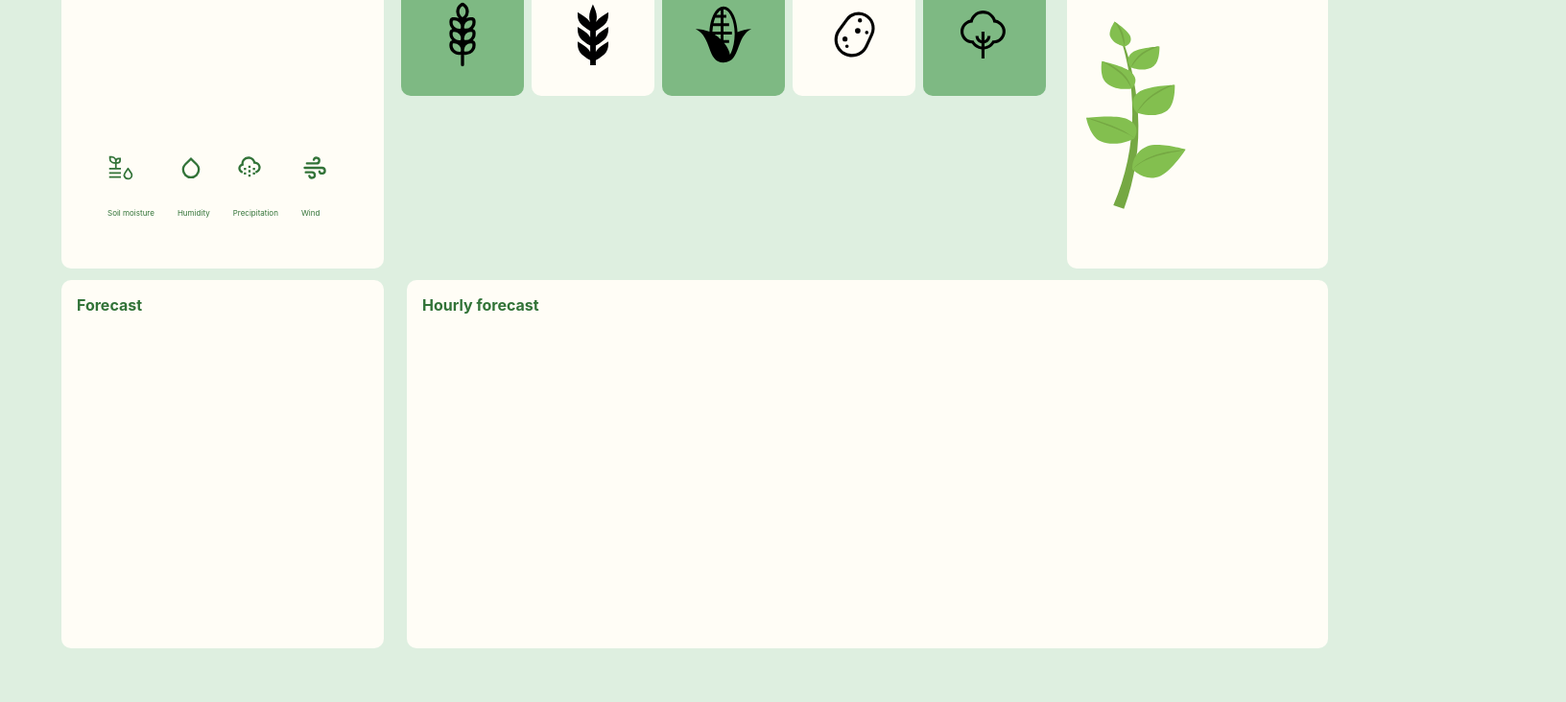
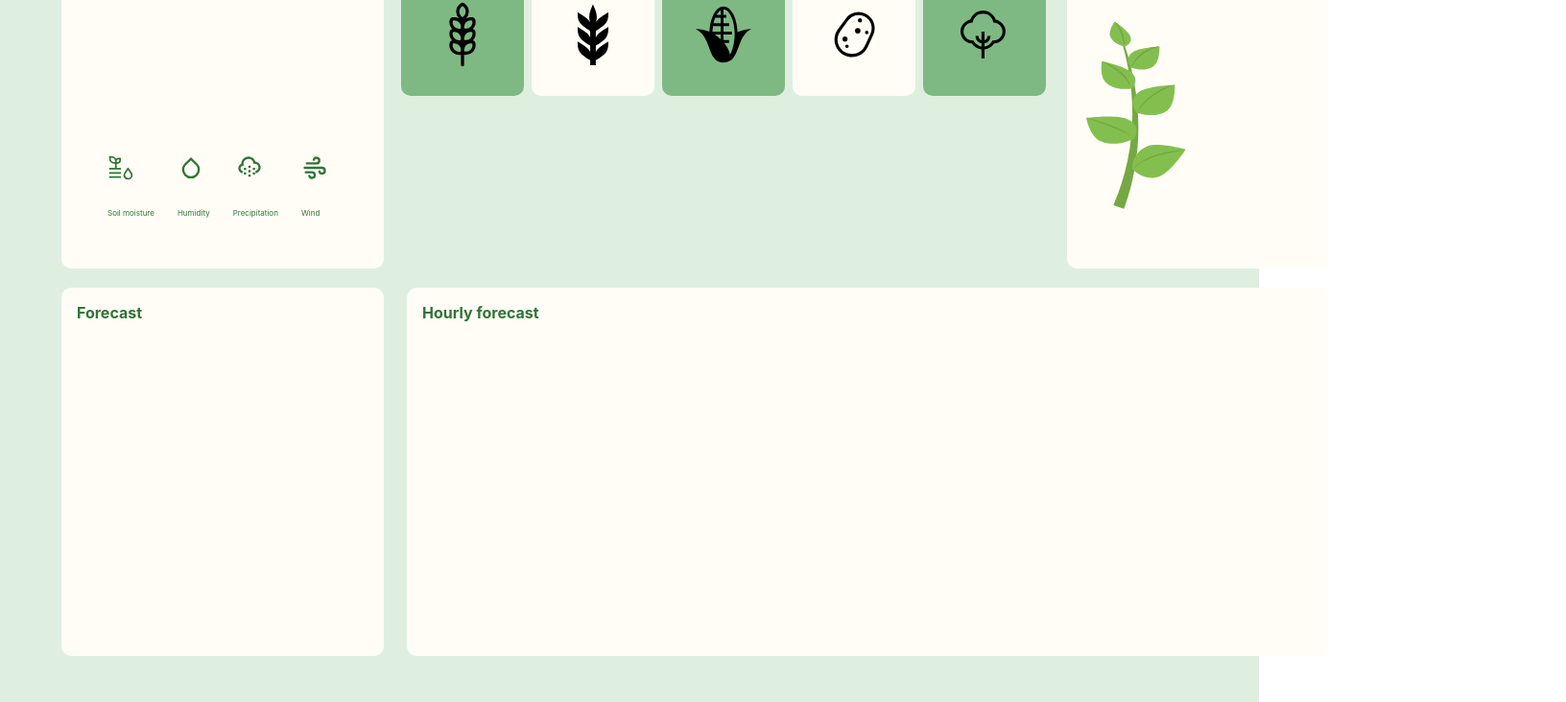
Before and after one commit to sana-siddiqui3/cropguardian, a React (Create React App) app: page / in a window 1280 px wide. Shown: the part 100-832 px from the top of the page at 96% size, 1632 px wide, since content can reach past the window. Built offline with nearby package versions, Linux system fonts and the light colour scheme; no server answers; the HTML template or start-up script is replaced by a standard one.

Commit message:
spelling correction

```diff
--- a/src/App.js
+++ b/src/App.js
@@ -84,8 +84,8 @@ function App() {
         </div>
       </div>
 
-      <div className="forcast">
-        <div className="forcast-title">
+      <div className="forecast">
+        <div className="forecast-title">
           <p>Forecast</p>
         </div>
       </div>
@@ -148,7 +148,7 @@ function App() {
       <img src="herb.svg" alt="Herb" className="herb-image" />
 
       <div className="hour">
-        <div className="hourlyforcast-title">
+        <div className="hourlyforecast-title">
           <p>Hourly forecast</p>
         </div>
       </div>
--- a/src/Weather.js
+++ b/src/Weather.js
@@ -217,7 +217,7 @@ const Weather = ({onCityCoordinatesChange, onTemperatuerChange}) => {
         )}
 
 
-        <div className="hourlyforcast-container">
+        <div className="hourlyforecast-container">
             <canvas id="hourlyChartTemp"></canvas>
         </div>
 
--- a/src/index.css
+++ b/src/index.css
@@ -18,7 +18,7 @@ code {
 }
 
 .App {
-  width: 200vh;
+  width:100%;
   min-height: 100vh;
   padding: 1rem;
   background-color: rgb(222, 239, 224);
@@ -27,10 +27,19 @@ code {
 .App .weather-main,
 .App .soil,
 .App .hour,
-.App .forcast {
+.App .forecast {
   text-align: left;
   border-radius: 10px;
   background-color: rgb(255, 253, 246);
+}
+
+.city{
+  position: absolute;
+  color: rgb(50, 115, 56);
+  margin-left: 4rem;
+  margin-top: -0.5rem;
+  font-size: small;
+
 }
 
 .App .weather-main {
@@ -42,9 +51,9 @@ code {
 }
 
 .App .weather-main .main-title,
-.App .forcast .forcast-title,
+.App .forecast .forecast-title,
 .App .soil .soil-title,
-.App .hour .hourlyforcast-title {
+.App .hour .hourlyforecast-title {
   color: rgb(50, 115, 56);
   font-weight: bold;
   margin-left: 1rem;
@@ -118,24 +127,23 @@ code {
   color: #327338;
 }
 
-.App .forcast {
+.App .forecast {
   position: absolute;
   width: 21rem;
   height: 24rem;
   padding: 0.rem;
-  margin-top: 1rem;
+  margin-top: 24rem;
   margin-left: 3rem;
-  top: 47%
 }
 
-.App .forcast .forcast-title {
+.App .forecast .forecast-title {
   color: rgb(50, 115, 56);
   font-weight: bold;
   margin-left: 1rem;
 }
 
 .forecast-container {
-  margin-top: 10.25rem;
+  margin-top: 9.5rem;
   color: #327338;
 }
 
@@ -150,73 +158,6 @@ code {
 .days-weather-icon {
   margin-top: -6px;
 }
-
-/*
-.App .crop1{
-  background-color: rgb(126, 185, 131);
-  border-radius: 10px;
-  position: absolute;
-  width: 8rem;
-  height: 8rem;
-  margin-left: 25.5rem;
-  top: 9%;
-  display: flex;
-  justify-content: center;
-  align-items: center;
-}
-
-.App .crop2{
-  background-color: rgb(255, 253, 246);
-  border-radius: 10px;
-  position: absolute;
-  width: 8rem;
-  height: 8rem;
-  margin-left: 34rem;
-  top: 9%;
-  display: flex;
-  justify-content: center;
-  align-items: center;
-}
-
-.App .crop3{
-  background-color: rgb(126, 185, 131);
-  border-radius: 10px;
-  position: absolute;
-  width: 8rem;
-  height: 8rem;
-  margin-left: 42.5rem;
-  top: 9%;
-  display: flex;
-  justify-content: center;
-  align-items: center;
-}
-
-.App .crop4{
-  background-color: rgb(255, 253, 246);
-  border-radius: 10px;
-  position: absolute;
-  width: 8rem;
-  height: 8rem;
-  margin-left: 51rem;
-  top: 9%;
-  display: flex;
-  justify-content: center;
-  align-items: center;
-}
-
-.App .crop5{
-  background-color: rgb(126, 185, 131);
-  border-radius: 10px;
-  position: absolute;
-  width: 8rem;
-  height: 8rem;
-  margin-left: 59.5rem;
-  top: 9%;
-  display: flex;
-  justify-content: center;
-  align-items: center;
-}
-*/
 
 .App{
   display: flex;
@@ -313,13 +254,12 @@ code {
 .App .hour {
   width: 60rem;
   height: 24rem;
-  margin-top: 1rem;
   margin-left: 25.5rem;
   position: absolute;
-  top: 47%
+  margin-top: 24rem;
 }
 
-.hourlyforcast-container{
+.hourlyforecast-container{
   width: 59rem;
   height: 22rem;
   margin-top: 3.5rem;
```
